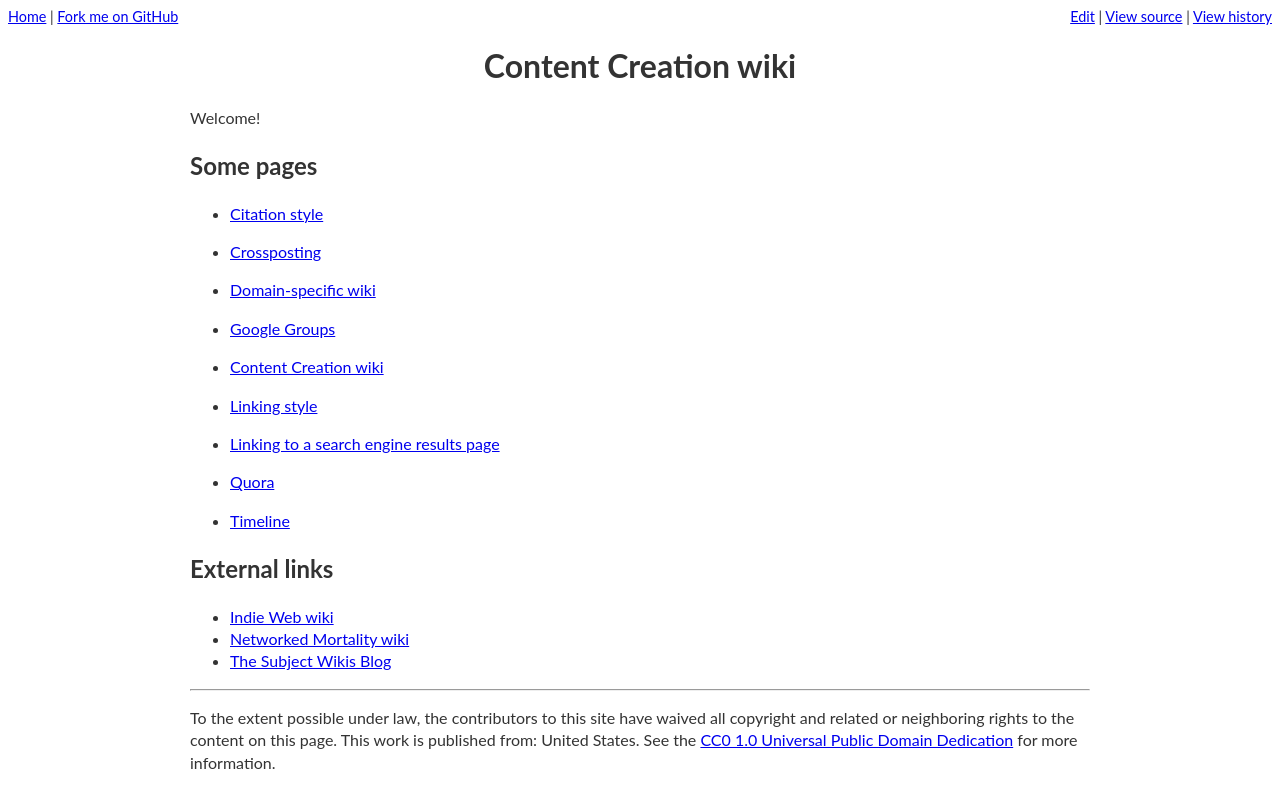
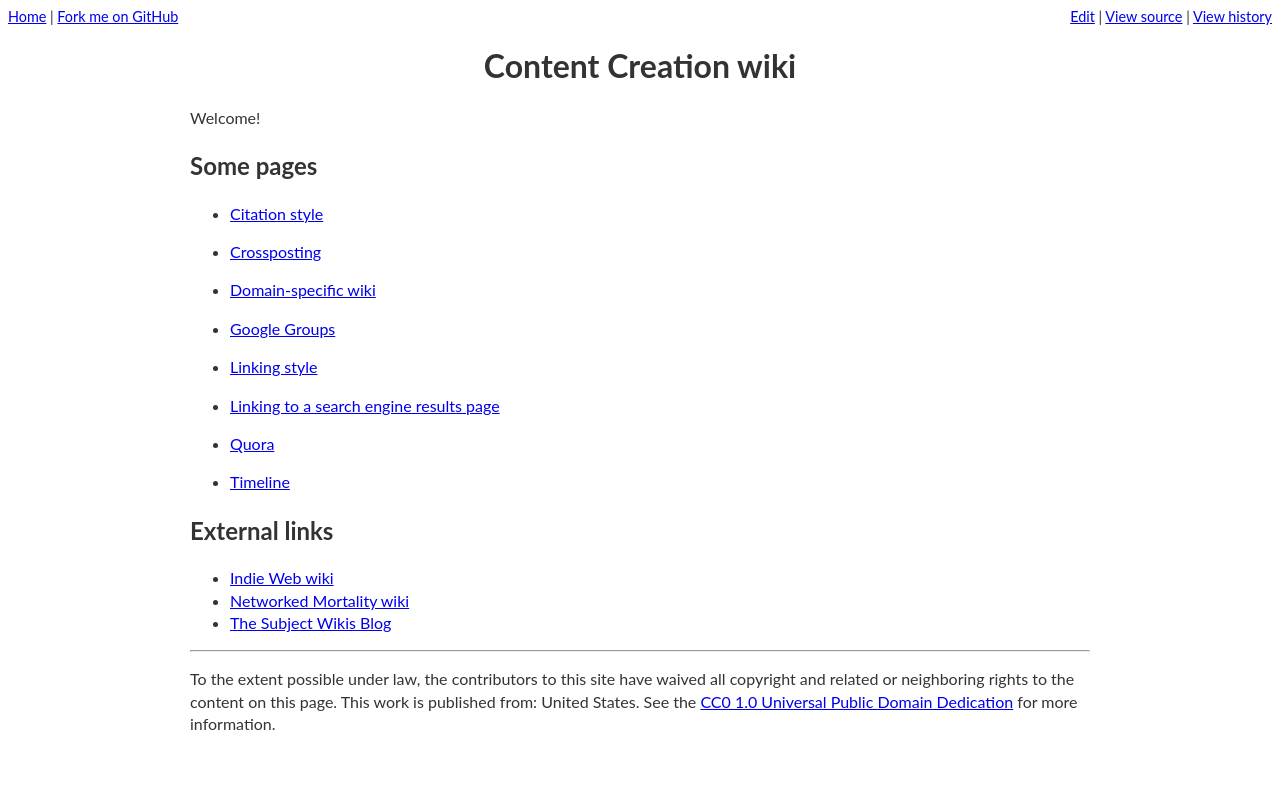
Before and after one commit to riceissa/contentcreation, a Jekyll site: the page built from index.md, in a window 1280 px wide. Shown: the top 808 px of the page. Built offline with Jekyll 4.4.1, drawn with Linux system fonts in a browser that asks for light colours; comment, search, counter and statistics services are not loaded.

Commit message:
Exclude some pages from index

```diff
--- a/index.md
+++ b/index.md
@@ -7,7 +7,9 @@ Welcome!
 ## Some pages
 
 {% for p in site.pages %}
-  - [{{ p.title }}]({{ p.url }})
+  {% if (p.title != blank) and (p.url != "/") %}
+- [{{ p.title }}]({{ p.url }})
+  {% endif %}
 {% endfor %}
 
 ## External links
```
